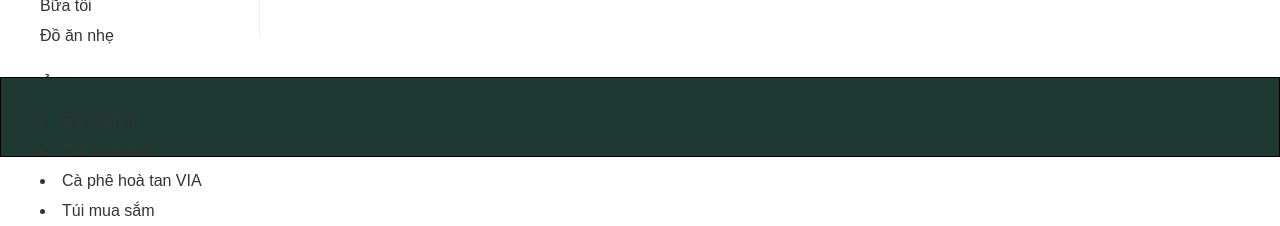
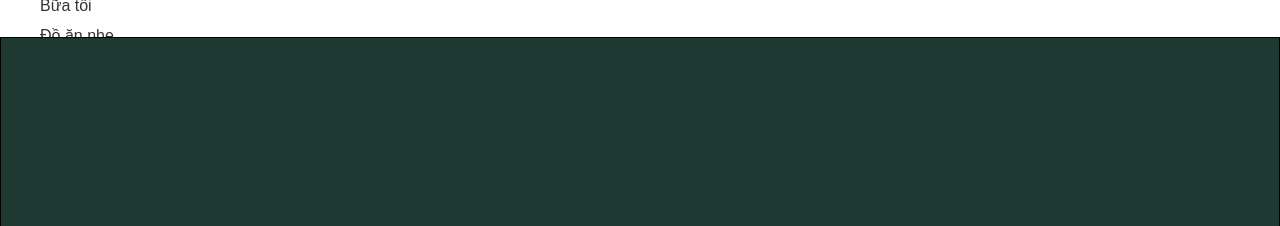
Before and after one commit to nghiadang123/html-learningitss, a plain HTML site: page StartBuckweb/index.html in a window 1280 px wide. Shown: the part 643-869 px from the top of the page. Drawn offline with Linux system fonts and the light colour scheme.

Commit message:
update file

```diff
--- a/StartBuckweb/index.html
+++ b/StartBuckweb/index.html
@@ -89,7 +89,8 @@
     </main>
   </section>
   <section class="footer">
+    hjgkghjgj
+  </section>
 
-  </section>
 </body>
 </html>
--- a/StartBuckweb/style.css
+++ b/StartBuckweb/style.css
@@ -84,7 +84,7 @@ body {
 }
 
 .menu-section {
-  height: 70%;
+  height: 65%;
   display: flex;
   padding: 40px;
 }
@@ -153,9 +153,10 @@ body {
   font-size: 14px;
 }
 .footer{
-  height: 10%;
+  height: 100%;
+  width: 100%;
   border: 1px solid #000;
   background-color: #1e3932;
-  background-attachment: fixed;
+  position: fixed;
 
 }
```
